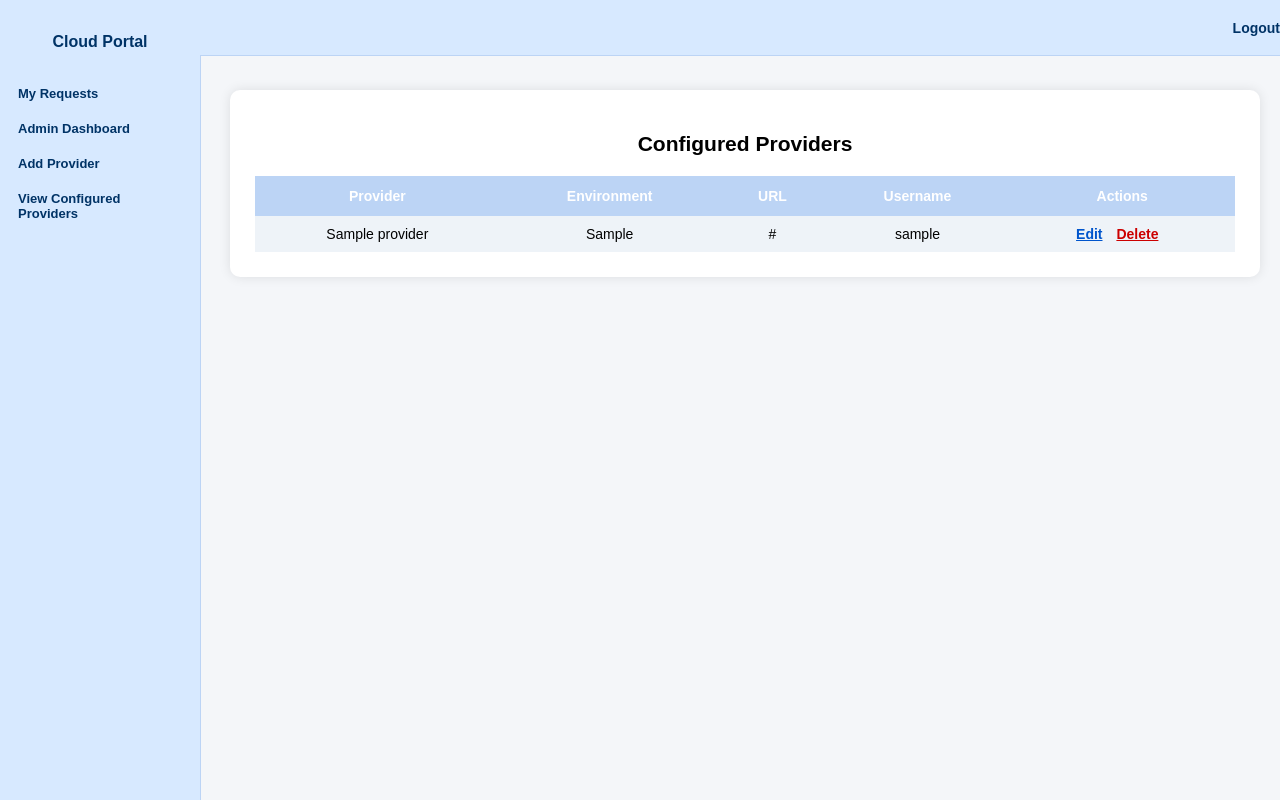
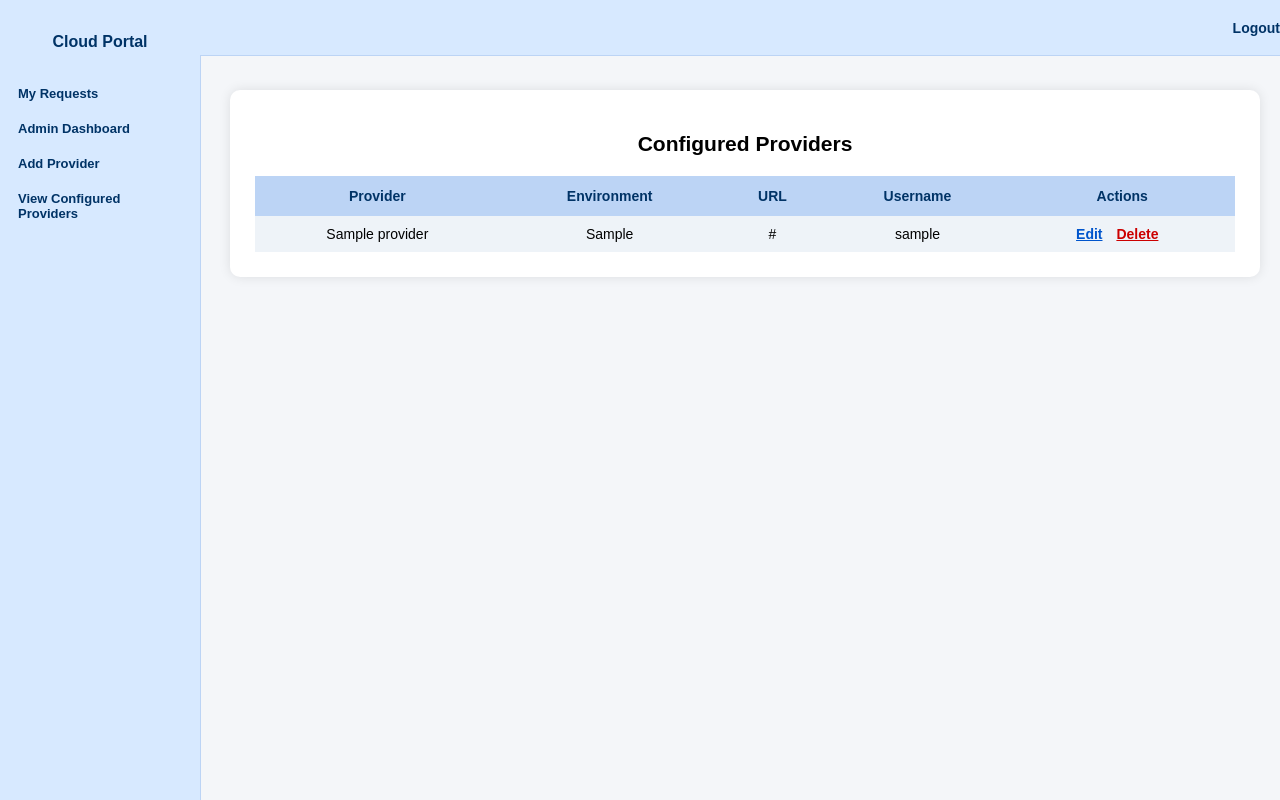
Before and after one commit to maverickkeypuncher/cloudapp, a Flask app: page /admin/providers/list in a window 1280 px wide. Run offline with Flask 3, Linux system fonts and the light colour scheme; a user stored in the database is signed in; tables that the repository leaves empty or names only in its code hold one stand-in row (values such as "Sample post").

Commit message:
20122025

```diff
--- a/app/templates/providers_list.html
+++ b/app/templates/providers_list.html
@@ -91,7 +91,8 @@
 
         th {
             background-color: #bcd4f5;
-            color: white;
+            color: #003366;
+            font-weight: bold;
             padding: 12px;
         }
 
--- a/app/templates/requests.html
+++ b/app/templates/requests.html
@@ -90,8 +90,9 @@
 
         th {
             background-color: #bcd4f5;
-            color: white;
-            padding: 12px;
+            color: #003366;
+	    padding: 12px;
+	    font-weight: bold;
         }
 
         td {
```
